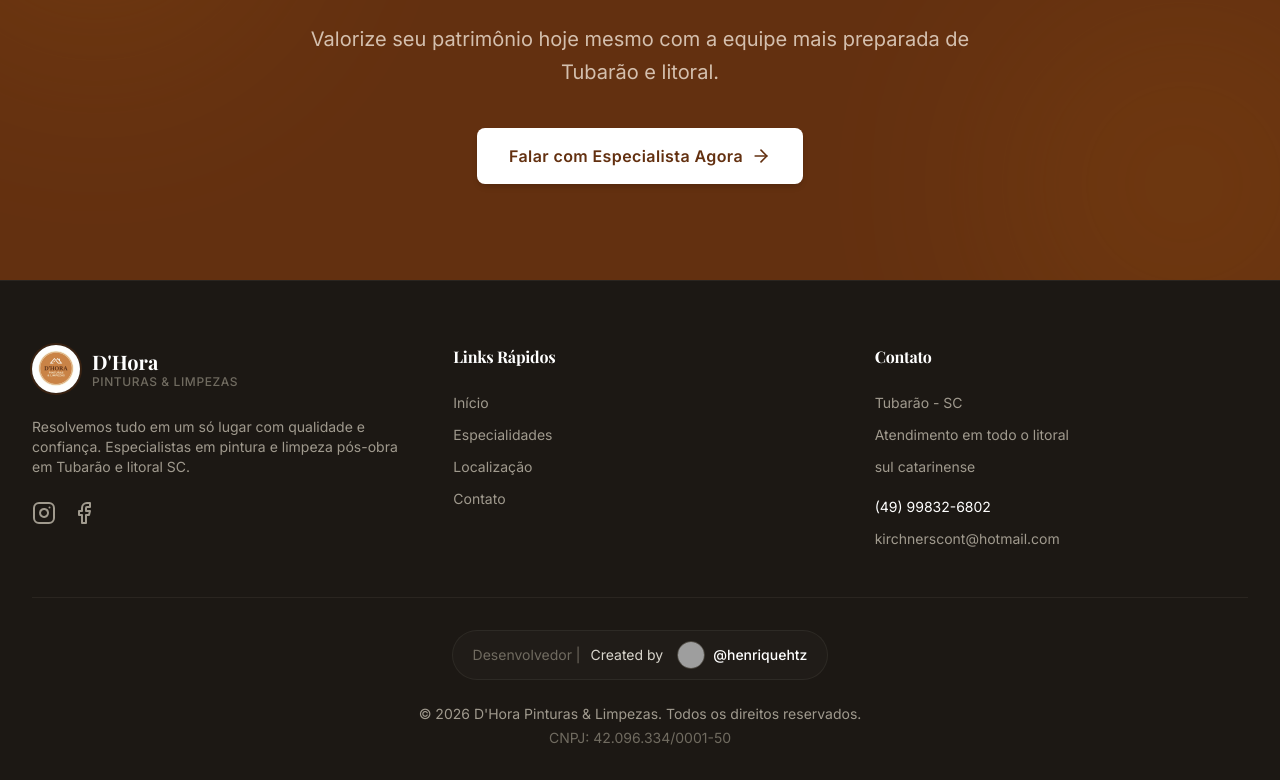
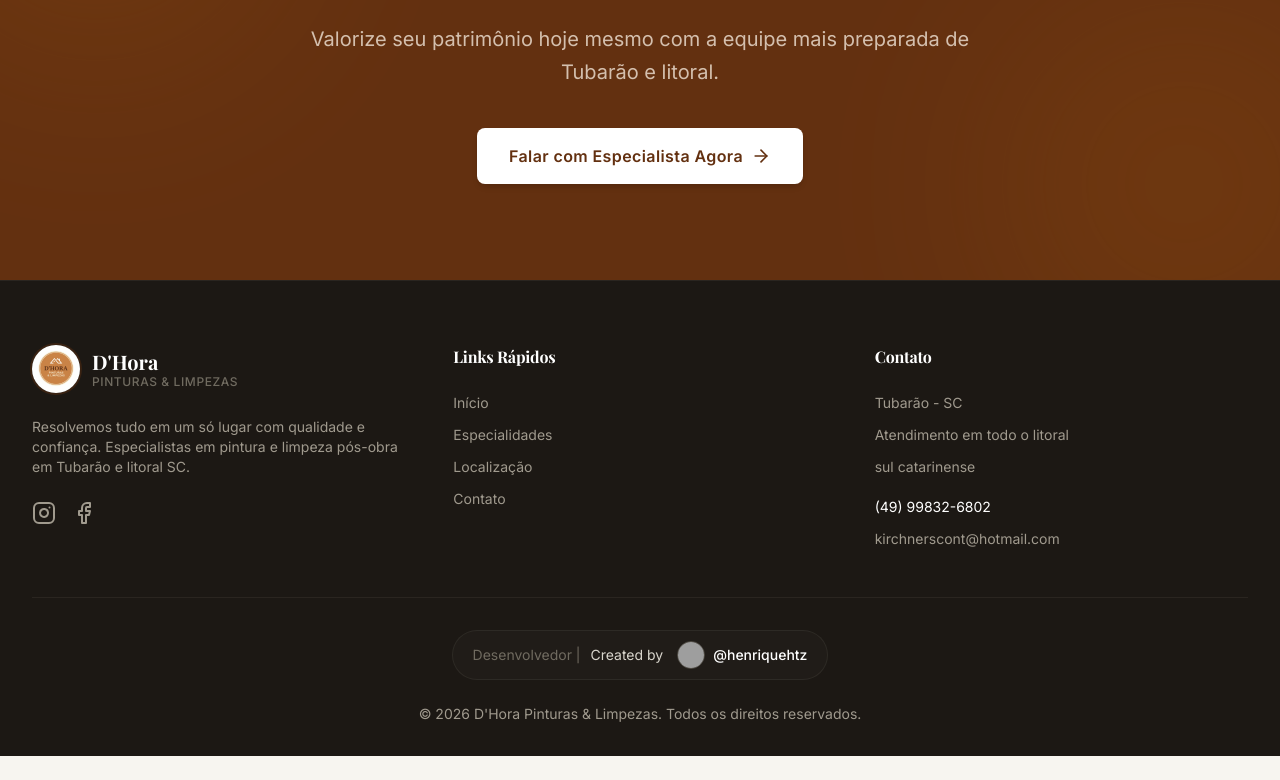
Before and after one commit to HenriqueHintz/D-Hora-Pinturas, a React (Vite) app: page / in a window 1280 px wide. Shown: the part 4018-4798 px from the top of the page. After the commit the page ends 4774 px from the top, so only its background shows below. Built offline with nearby package versions, Linux system fonts and the light colour scheme; grey boxes are pictures that could not be loaded.

Commit message:
style: remove CNPJ detail from footer

```diff
--- a/src/components/Footer.tsx
+++ b/src/components/Footer.tsx
@@ -85,9 +85,8 @@ export default function Footer() {
             </a>
           </div>
 
-          <div className="text-sm text-center space-y-1">
+          <div className="text-sm text-center">
             <p>&copy; {new Date().getFullYear()} D'Hora Pinturas & Limpezas. Todos os direitos reservados.</p>
-            <p className="text-neutral-500">CNPJ: 42.096.334/0001-50</p>
           </div>
         </div>
       </div>
```
